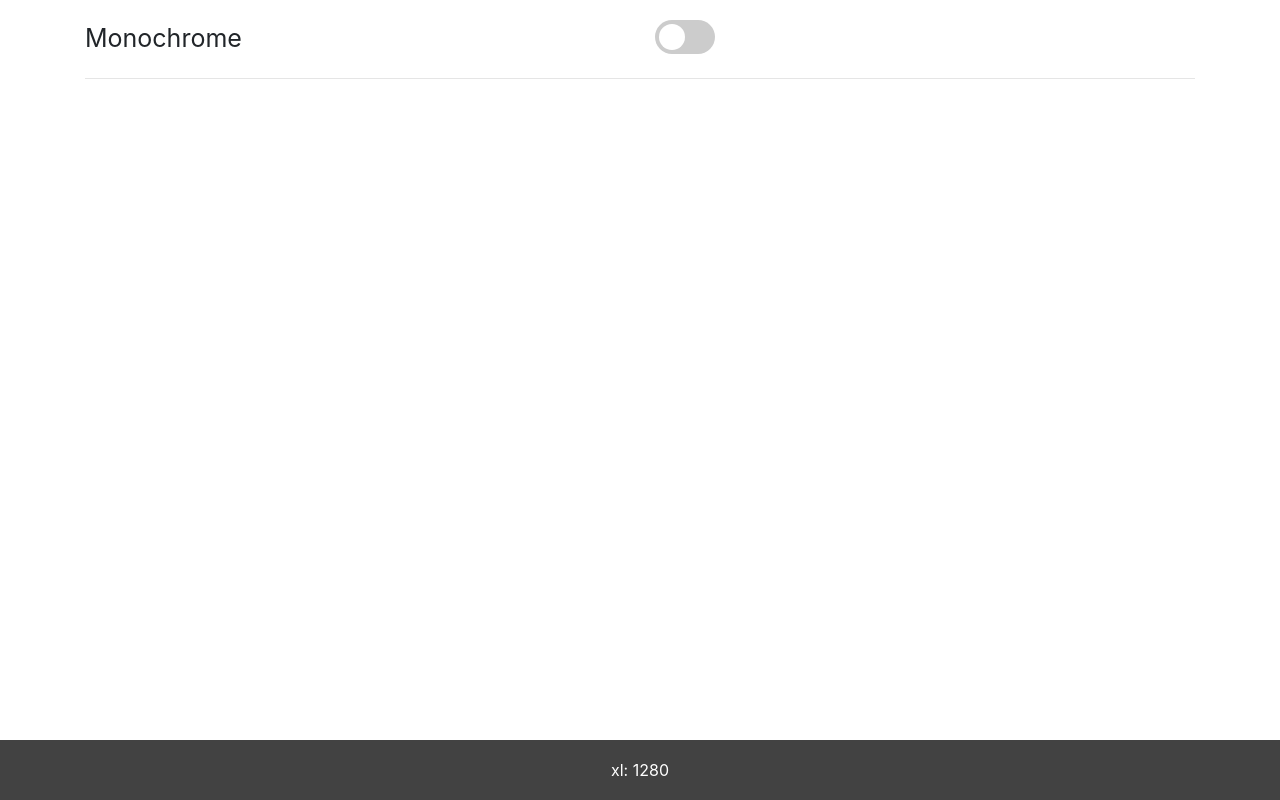
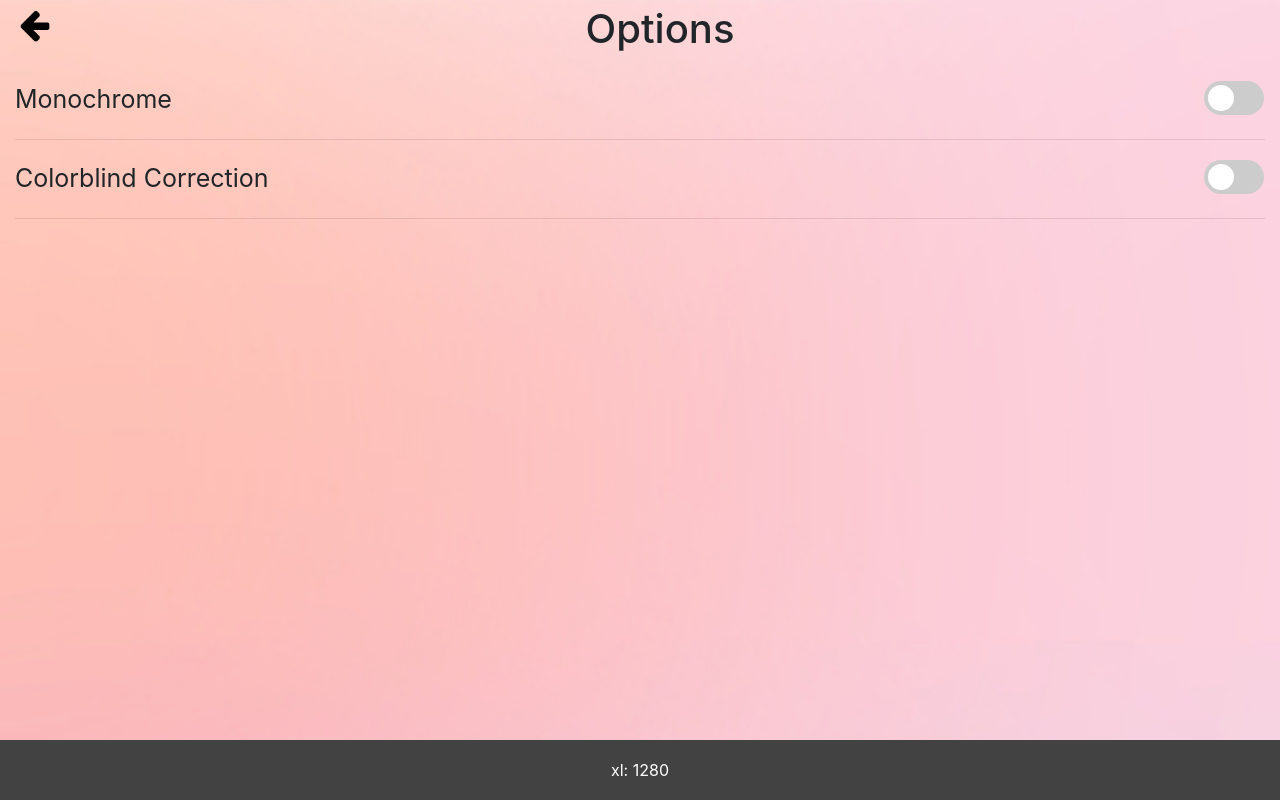
Before and after one commit to sspillane1/HackUmass2019, a plain HTML site: page options.html in a window 1280 px wide. Drawn offline with Linux system fonts and the light colour scheme.

Commit message:
Cleaning up UI and adding options functionality

```diff
--- a/css/home.css
+++ b/css/home.css
@@ -17,4 +17,12 @@
 .img-block {
   margin-top: 30px;
   margin-bottom: 5px;
+  width: 300%;
+  min-width: 100px;
 }
+
+body {
+  background-image: url("./../img/background.png");
+  background-repeat: no-repeat;
+  background-size: cover;
+}
--- a/css/options.css
+++ b/css/options.css
@@ -1,3 +1,9 @@
+body {
+  background-image: url("./../img/background.png");
+  background-repeat: no-repeat;
+  background-size: cover;
+}
+
 .footer {
   position: fixed;
   bottom: 0;
@@ -73,3 +79,11 @@
    margin-top: 20px;
    font-size: 25px;
  }
+
+.toggle-button {
+  right: 0;
+}
+
+.header {
+  margin-top: 5px;
+}
--- a/js/options.js
+++ b/js/options.js
@@ -12,3 +12,22 @@ window.setInterval(function () {
     document.getElementById('window-size').innerHTML = 'sm: ' + w
   }
 }, 100)
+
+const monochrome = document.getElementById("monochrome-toggle");
+const correction = document.getElementById("correction-toggle");
+
+monochrome.addEventListener('change', (event) => {
+  if (event.target.checked) {
+    console.log('Monochrome: On')
+  } else {
+    console.log('Monochrome: Off')
+  }
+})
+
+correction.addEventListener('change', (event) => {
+  if (event.target.checked) {
+    console.log('Color Correction: On')
+  } else {
+    console.log('Color Correction: Off')
+  }
+})
--- a/options.html
+++ b/options.html
@@ -7,20 +7,34 @@
   <script src="./lib/js/jquery-3.4.1.min.js"></script>
   <script src="./lib/js/popper.min.js"></script>
   <script src="./lib/js/bootstrap.min.js"></script>
-  <script src="./js/options.js"></script>
   <link rel="stylesheet" href = "./lib/css/bootstrap.min.css">
   <link rel="stylesheet" href = "./css/options.css">
 </head>
 <body>
+  <section class="header">
+    <div class="container-fluid">
+      <div class="d-flex">
+        <div class="flex-fill">
+          <a href="home.html">
+            <img src="./img/back-arrow.png" alt="backarrow", width="40">
+          </a>
+        </div>
+        <div class="flex-fill">
+          <h1>Options</h1>
+        </div>
+      </div>
+    </div>
+  </section>
+  <section class="options">
     <section class="option">
-    <div class="container">
-      <div class="row">
-        <div class=col>
+      <div class="container-fluid">
+        <div class="row btn-row">
+          <div class="col">
             Monochrome
           </div>
-        <div class="col">
+          <div class="ml-auto mr-3">
             <label class="switch">
-            <input type="checkbox">
+              <input id="monochrome-toggle" type="checkbox">
               <span class="slider round"></span>
             </label>
           </div>
@@ -28,10 +42,28 @@
         <hr/>
       </div>
     </section>
+    <section class="option">
+      <div class="container-fluid">
+        <div class="row btn-row">
+          <div class="col">
+            Colorblind Correction
+          </div>
+          <div class="ml-auto mr-3">
+            <label class="switch">
+              <input id="correction-toggle" type="checkbox">
+              <span class="slider round"></span>
+            </label>
+          </div>
+        </div>
+        <hr/>
+      </div>
+    </section>
+  </section>
 </body>
 <footer class="footer">
   <div class="container">
     <span id="window-size">Place sticky footer content here</span>
   </div>
 </footer>
+<script src="./js/options.js"></script>
 </html>
```
Also changed, not shown: home.html (+2 -6 lines), img/back-arrow.png (added), img/background.png (added), js/home.js (added), 1 other file. Lines whose indentation alone changed are shown as unchanged.
